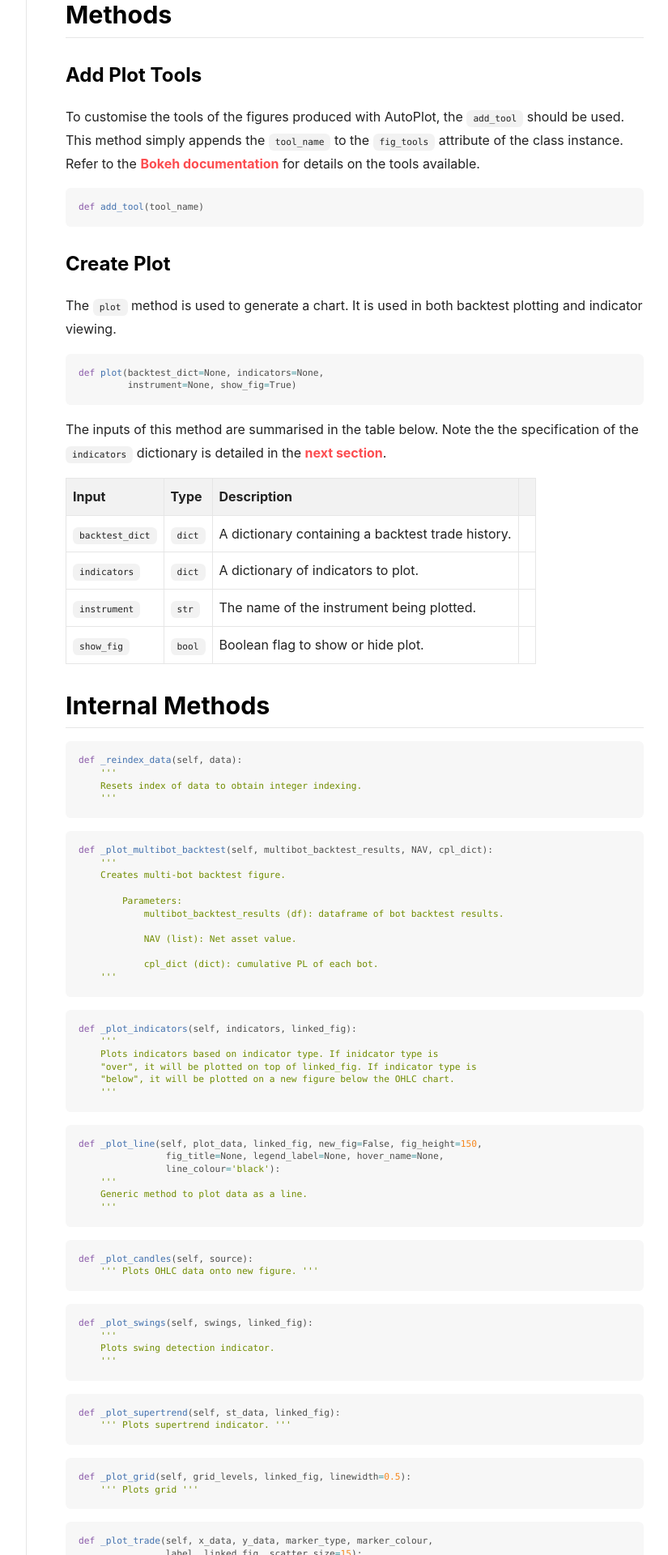
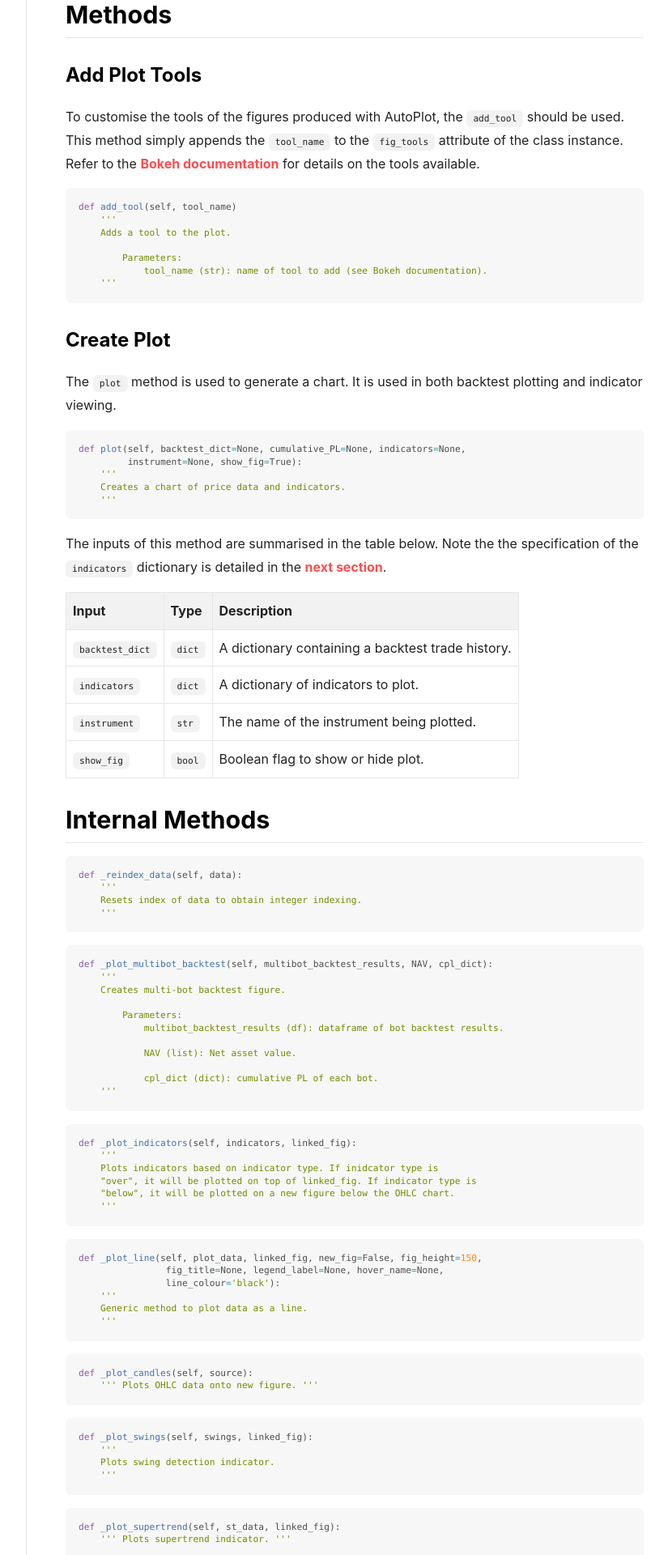
Before and after one commit to kieran-mackle/AutoTrader, a Jekyll site: the page built from content/_documentation/1.3-autoplot.md, in a window 1280 px wide. Shown: the part 1163-3083 px from the top of the page at 81% size, without its empty margins (217-1042 px from the left). Built offline with Jekyll 4.4.1, drawn with Linux system fonts in a browser that asks for light colours; nearby versions of some CDN libraries; some of the changed text lies outside the part shown.

Commit message:
docs: added info to main methods

````diff
--- a/content/_documentation/1.3-autoplot.md
+++ b/content/_documentation/1.3-autoplot.md
@@ -39,7 +39,13 @@ attribute of the class instance. Refer to the
 [Bokeh documentation](https://docs.bokeh.org/en/latest/docs/user_guide/tools.html) for details on the tools available.
 
 ```py
-def add_tool(tool_name)
+def add_tool(self, tool_name)
+    '''
+    Adds a tool to the plot.
+
+        Parameters:
+            tool_name (str): name of tool to add (see Bokeh documentation).
+    '''
 ```
 
 
@@ -48,8 +54,11 @@ def add_tool(tool_name)
 The `plot` method is used to generate a chart. It is used in both backtest plotting and indicator viewing.
 
 ```py
-def plot(backtest_dict=None, indicators=None,
-         instrument=None, show_fig=True)
+def plot(self, backtest_dict=None, cumulative_PL=None, indicators=None,
+         instrument=None, show_fig=True):
+    '''
+    Creates a chart of price data and indicators.
+    '''
 ```
 
 The inputs of this method are summarised in the table below. Note the the specification of the `indicators` dictionary
@@ -60,7 +69,7 @@ is detailed in the [next section](#indicator-specification).
 |`backtest_dict`| `dict` | A dictionary containing a backtest trade history. |
 |`indicators`| `dict` | A dictionary of indicators to plot. |
 |`instrument`| `str` | The name of the instrument being plotted. |
-|`show_fig`| `bool` | Boolean flag to show or hide plot.| |
+|`show_fig`| `bool` | Boolean flag to show or hide plot.|
 
 
 ## Internal Methods
````
